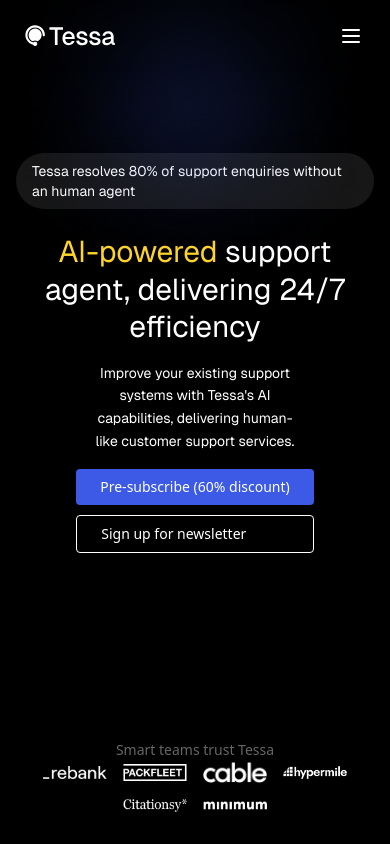
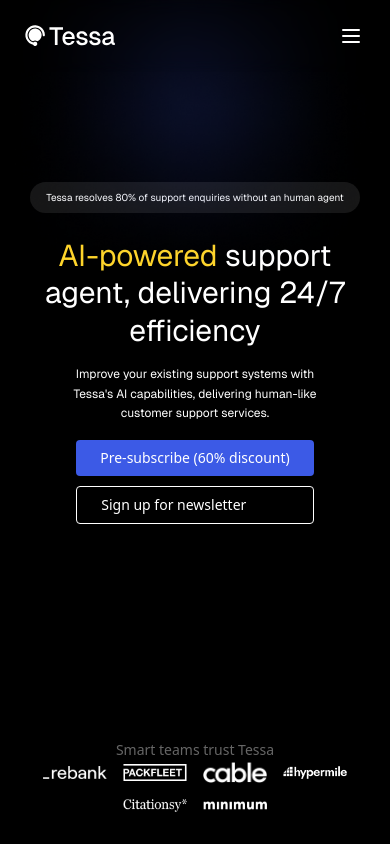
Before and after one commit to Popsabey/tessa-prelauch-webpage, a Next.js app: page / in a window 390 px wide. Shown: the top 844 px of the page. Built offline with nearby package versions, Linux system fonts and the light colour scheme.

Commit message:
fixed lint error

```diff
--- a/src/components/common/HeroSection.tsx
+++ b/src/components/common/HeroSection.tsx
@@ -18,7 +18,7 @@
             <div className="flex flex-col justify-center items-center w-full px-4 xl:max-w-5xl mx-auto flex-grow">
 
                 <div className="bg-[#171717] rounded-full py-2 px-4">
-                    <h4 className="font-normal font-geist-regular text-white text-sm sm:text-base">
+                    <h4 className="font-normal font-geist-regular text-center text-white text-[10px] sm:text-base w-full">
                         Tessa resolves 80% of support enquiries without an human agent
                     </h4>
                 </div>
@@ -28,8 +28,8 @@
                         <span className="text-gold1">AI-powered</span> support agent, delivering 24/7 efficiency
                     </h1>
 
-                    <p className="text-sm sm:text-base w-[200px] sm:w-[300px] md:w-[400px] lg:w-[500px] font-light font-geist-regular leading-relaxed text-center text-white mx-auto">
-                        Improve your existing support systems with Tessa's AI capabilities,
+                    <p className="text-xs sm:text-base w-[250px] sm:w-[300px] md:w-[400px] lg:w-[500px] font-light font-geist-regular leading-relaxed text-center text-white mx-auto">
+                        Improve your existing support systems with Tessa&apos;s AI capabilities,
                         delivering human-like customer support services.
                     </p>
 
```
